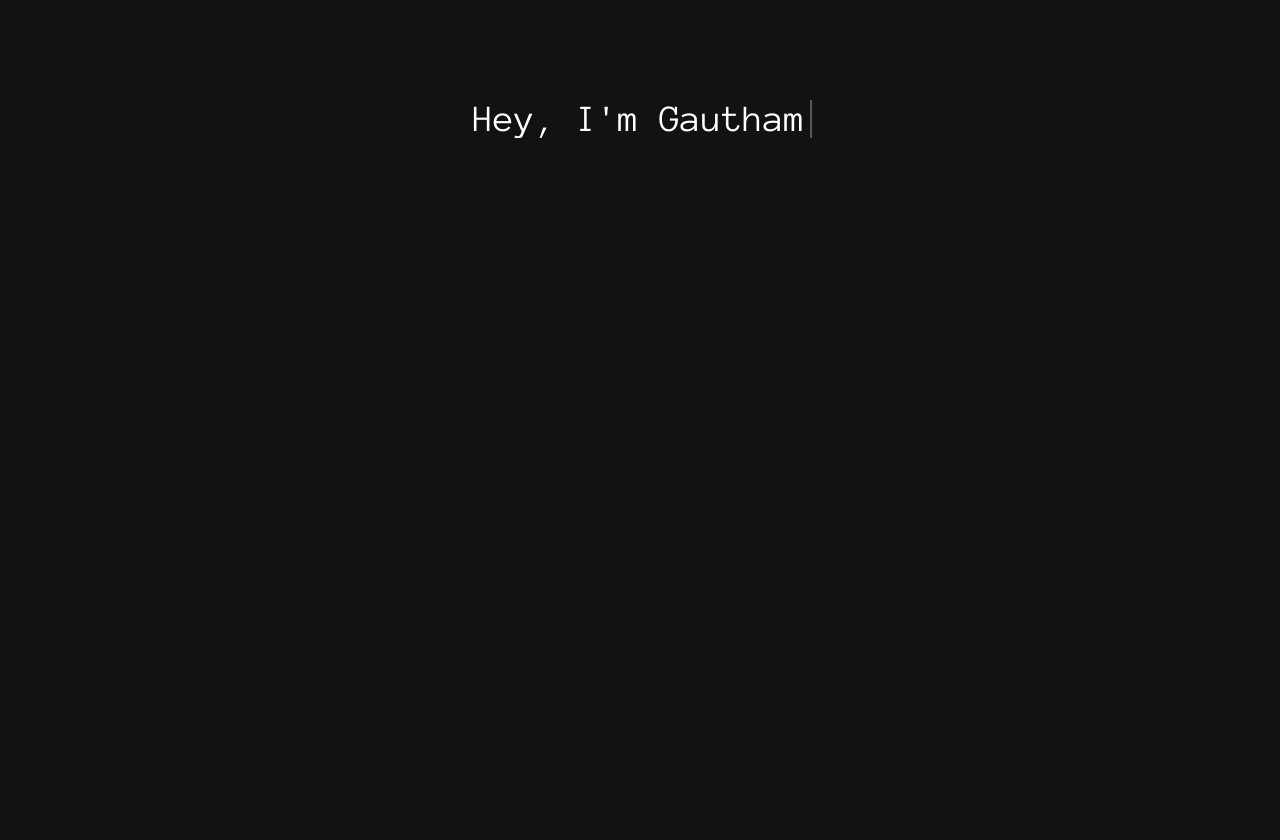
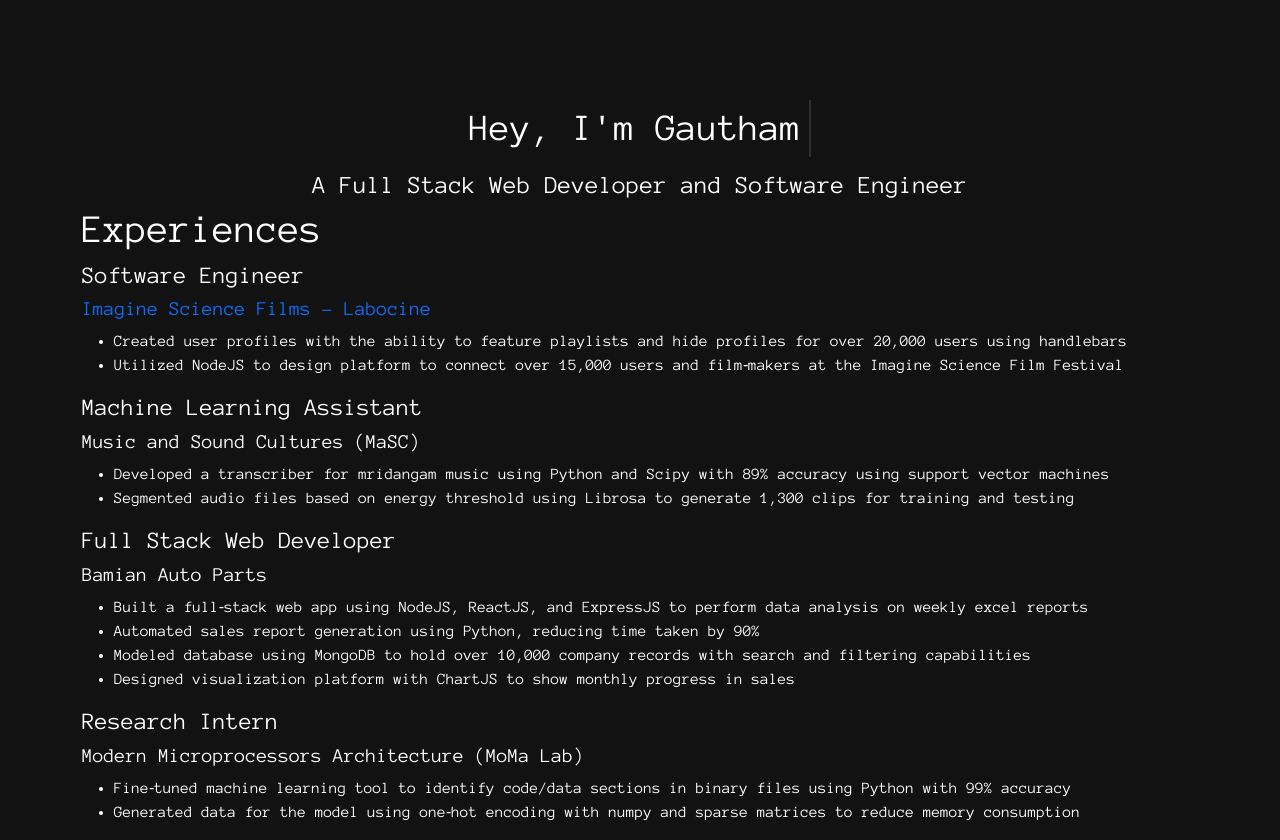
Before and after one commit to gauthamdk/portfolio, a React (Create React App) app: page / in a window 1280 px wide. Before the commit the page ends 800 px from the top, so only its background shows below. Built offline with nearby package versions, Linux system fonts and the light colour scheme.

Commit message:
feat: add experiences and intro

```diff
--- a/package.json
+++ b/package.json
@@ -7,8 +7,11 @@
     "@testing-library/jest-dom": "^5.11.4",
     "@testing-library/react": "^11.1.0",
     "@testing-library/user-event": "^12.1.10",
+    "jquery": "^3.6.0",
     "node-sass": "^5.0.0",
+    "popper.js": "^1.16.1",
     "react": "^17.0.1",
+    "react-bootstrap": "^2.0.0-beta.5",
     "react-dom": "^17.0.1",
     "react-scripts": "4.0.3",
     "web-vitals": "^1.0.1"
--- a/public/index.html
+++ b/public/index.html
@@ -24,7 +24,13 @@
       work correctly both with client-side routing and a non-root public URL.
       Learn how to configure a non-root public URL by running `npm run build`.
     -->
-    <title>React App</title>
+    <link
+      rel="stylesheet"
+      href="https://cdn.jsdelivr.net/npm/bootstrap@5.1.0/dist/css/bootstrap.min.css"
+      integrity="sha384-KyZXEAg3QhqLMpG8r+8fhAXLRk2vvoC2f3B09zVXn8CA5QIVfZOJ3BCsw2P0p/We"
+      crossorigin="anonymous"
+    />
+    <title>Gautham Dinesh</title>
   </head>
   <body>
     <noscript>You need to enable JavaScript to run this app.</noscript>
--- a/src/App.js
+++ b/src/App.js
@@ -1,18 +1,16 @@
+import Intro from "./components/Intro";
+import Experiences from "./components/Experiences";
+
 import "./App.scss";
-import "./styles/typewriter.scss";
+import experiences from "./data/experiences.json";
 
 function App() {
-	return (
-		<>
-			<div className="App">
-				<div className="main-container">
-					<div className="typewriter-text">
-						Hey, I'm Gautham
-					</div>
-				</div>
-			</div>
-		</>
-	);
+  return (
+    <div className="App">
+      <Intro></Intro>
+      <Experiences exps={experiences}></Experiences>
+    </div>
+  );
 }
 
 export default App;
--- a/src/App.scss
+++ b/src/App.scss
@@ -1,3 +1,19 @@
-.App {
-  text-align: center;
+@import url(https://fonts.googleapis.com/css?family=Anonymous+Pro);
+
+html {
+  width: 100%;
+  height: 100%;
+  overflow: hidden;
 }
+
+body {
+  width: 100%;
+  height: 100%;
+  font-family: "Anonymous Pro", sans-serif;
+  background-color: #121212;
+  color: #fff;
+}
+
+a {
+  text-decoration: none;
+}
--- /dev/null
+++ b/src/components/Experiences.js
@@ -0,0 +1,33 @@
+import React from "react";
+import { Container, Col, Row } from "react-bootstrap";
+
+const Experiences = ({ exps }) => {
+  const experiences = exps.map((exp) => {
+    return (
+      <Col key={exp.id} xs={12}>
+        <h4>{exp.position}</h4>
+        <a
+          href={exp.link ? exp.link : undefined}
+          target="_blank"
+          rel="noreferrer"
+        >
+          <h5>{exp.company}</h5>
+        </a>
+        <ul>
+          {exp.achievements.map((a) => (
+            <li>{a}</li>
+          ))}
+        </ul>
+      </Col>
+    );
+  });
+
+  return (
+    <Container>
+      <h1>Experiences</h1>
+      <Row>{experiences}</Row>
+    </Container>
+  );
+};
+
+export default Experiences;
--- /dev/null
+++ b/src/components/Intro.js
@@ -0,0 +1,15 @@
+import React from "react";
+import "../styles/intro.scss";
+
+const Intro = () => {
+  return (
+    <div className="main-container">
+      <div className="typewriter-text">Hey, I'm Gautham</div>
+      <div className="intro-summary">
+        A Full Stack Web Developer and Software Engineer
+      </div>
+    </div>
+  );
+};
+
+export default Intro;
--- /dev/null
+++ b/src/data/experiences.json
@@ -0,0 +1,52 @@
+[
+  {
+    "id": 1,
+    "company": "Imagine Science Films - Labocine",
+    "position": "Software Engineer",
+    "achievements": [
+      "Created user profiles with the ability to feature playlists and hide profiles for over 20,000 users using handlebars",
+      "Utilized NodeJS to design platform to connect over 15,000 users and film‑makers at the Imagine Science Film Festival"
+    ],
+    "location": "New York - Remote",
+    "date": "June 2021 - Present",
+    "link": "https://www.labocine.com/habitat"
+  },
+  {
+    "id": 2,
+    "company": "Music and Sound Cultures (MaSC)",
+    "position": "Machine Learning Assistant",
+    "achievements": [
+      "Developed a transcriber for mridangam music using Python and Scipy with 89% accuracy using support vector machines",
+      "Segmented audio files based on energy threshold using Librosa to generate 1,300 clips for training and testing"
+    ],
+    "location": "Abu Dhabi, UAE",
+    "date": "March 2020 - April 2021",
+    "link": false
+  },
+  {
+    "id": 3,
+    "company": "Bamian Auto Parts",
+    "position": "Full Stack Web Developer",
+    "achievements": [
+      "Built a full‑stack web app using NodeJS, ReactJS, and ExpressJS to perform data analysis on weekly excel reports",
+      "Automated sales report generation using Python, reducing time taken by 90%",
+      "Modeled database using MongoDB to hold over 10,000 company records with search and filtering capabilities",
+      "Designed visualization platform with ChartJS to show monthly progress in sales"
+    ],
+    "location": "Abu Dhabi, UAE",
+    "date": "August 2020",
+    "link": false
+  },
+  {
+    "id": 4,
+    "company": "Modern Microprocessors Architecture (MoMa Lab)",
+    "position": "Research Intern",
+    "achievements": [
+      "Fine‑tuned machine learning tool to identify code/data sections in binary files using Python with 99% accuracy",
+      "Generated data for the model using one‑hot encoding with numpy and sparse matrices to reduce memory consumption"
+    ],
+    "location": "Abu Dhabi, UAE",
+    "date": "June 2020 - August 2020",
+    "link": false
+  }
+]
--- a/src/styles/typewriter.scss
+++ b/src/styles/intro.scss
@@ -1,18 +1,3 @@
-@import url(https://fonts.googleapis.com/css?family=Anonymous+Pro);
-
-html {
-  width: 100%;
-  height: 100%;
-  overflow: hidden;
-}
-
-body {
-  width: 100%;
-  height: 100%;
-  font-family: "Anonymous Pro", sans-serif;
-  background-color: #121212;
-}
-
 .main-container {
   width: 100%;
   height: 100%;
@@ -32,8 +17,8 @@ body {
   white-space: nowrap;
   margin-top: 100px;
 
-  animation: typewriter 2.7s steps(30) 1s 1 normal both,
-    blinkTextCursor 300ms steps(30) infinite normal;
+  animation: typewriter 4s steps(35) 1s 1 normal both,
+    blinkTextCursor 800ms steps(30) infinite normal;
 }
 
 /*
@@ -47,6 +32,12 @@ body {
   animation-fill-mode: both;
 
 */
+
+.intro-summary {
+  font-size: 25px;
+  margin-top: 10px;
+  text-align: center;
+}
 
 @keyframes typewriter {
   from {
```
Also changed, not shown: src/index.js (+6 -6 lines), src/styles/experiences.scss (added), 1 other file (tests, documents, lock files or other folders).
